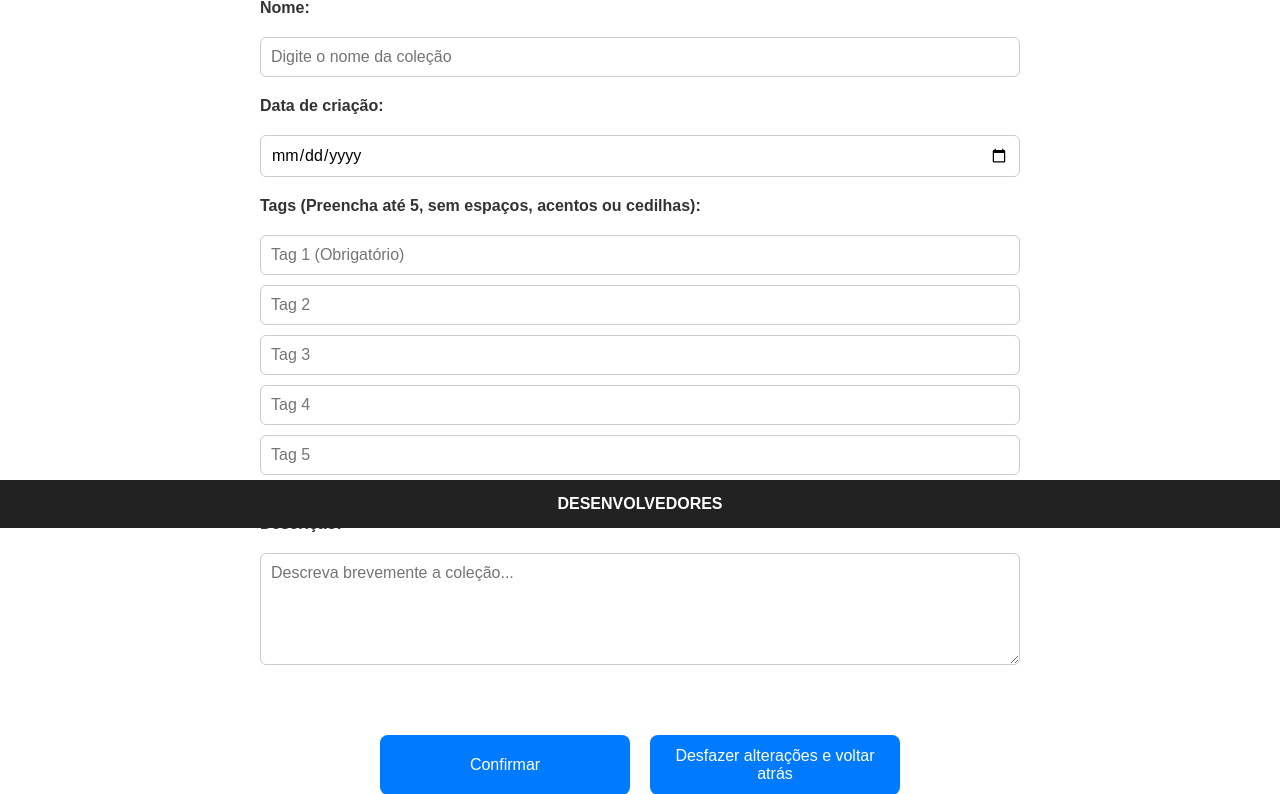
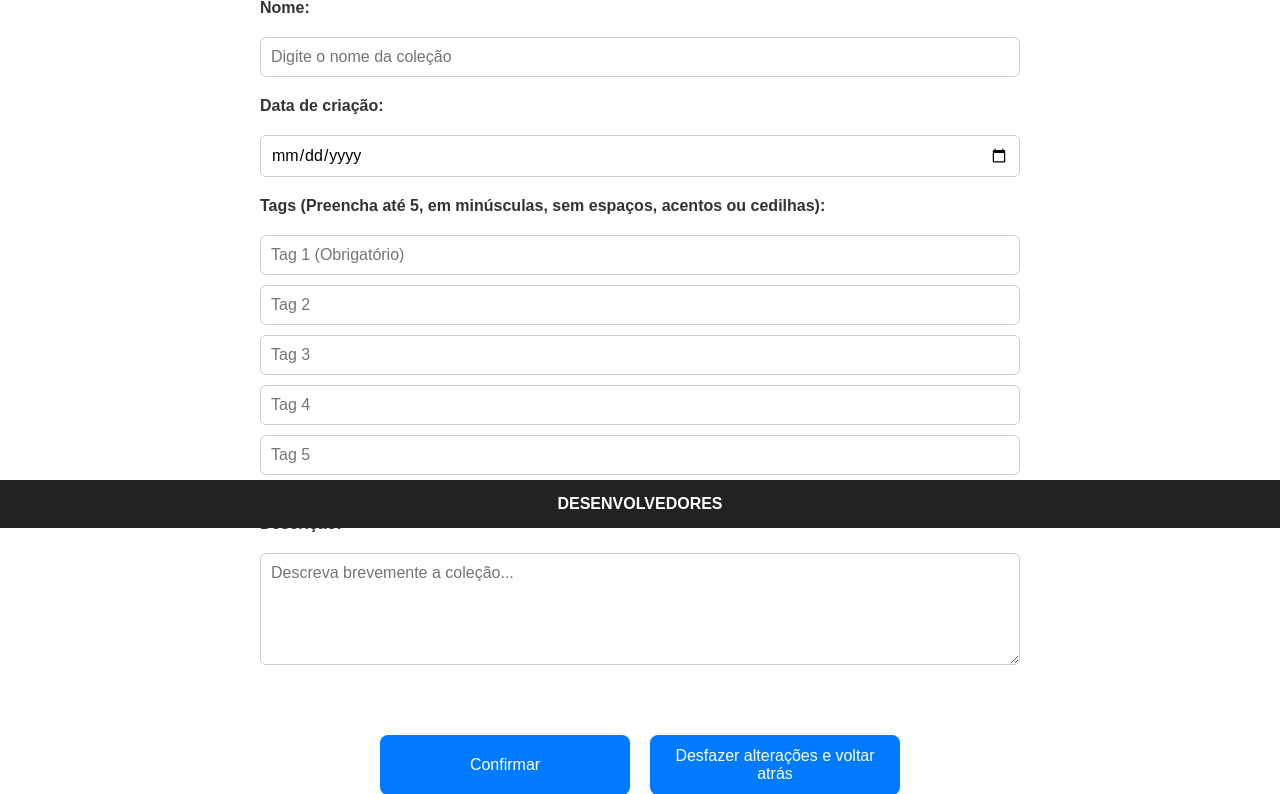
Before and after one commit to diogo-tavares/EIS_2526-G2_MEEC, a PHP site: page /add_colecao.php in a window 1280 px wide. Shown: the part 272-1066 px from the top of the page. Run offline with PHP 8.4, Linux system fonts and the light colour scheme.

Commit message:
pequena alteração
para pedir ao user para introduzir tags apenas em minúsculas

```diff
--- a/Teamwork/public_html/add_colecao.php
+++ b/Teamwork/public_html/add_colecao.php
@@ -41,7 +41,7 @@
                 <label for="collection-date"><strong>Data de criação:</strong></label>
                 <input type="date" id="collection-date" name="collection-date" required>
 
-                <label><strong>Tags (Preencha até 5, sem espaços, acentos ou cedilhas):</strong></label>
+                <label><strong>Tags (Preencha até 5, em minúsculas, sem espaços, acentos ou cedilhas):</strong></label>
                 <div class="tags-grid">
                     <input type="text" id="tag-1" placeholder="Tag 1 (Obrigatório)" required>
                     <input type="text" id="tag-2" placeholder="Tag 2">
```
